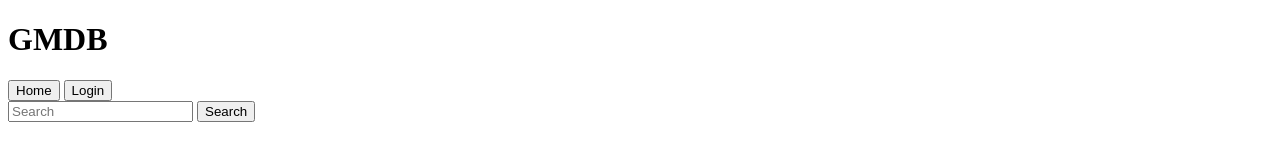
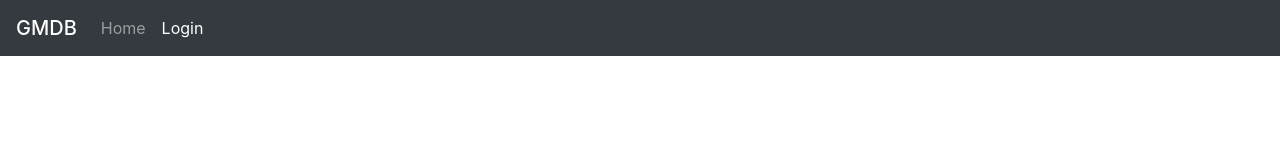
Before and after one commit to ananaso/USAF-html-checkpoint, a plain HTML site: page login.html in a window 1280 px wide. Drawn offline with nearby package versions, Linux system fonts and the light colour scheme.

Commit message:
added bootstrap navbar

```diff
--- a/login.html
+++ b/login.html
@@ -1,17 +1,40 @@
 <!DOCTYPE html>
 <html lang="en">
   <head>
+    <!-- Required meta tags -->
+    <meta charset="utf-8">
+    <meta name="viewport" content="width=device-width, initial-scale=1, shrink-to-fit=no">
+
+    <!-- Bootstrap CSS -->
+    <link rel="stylesheet" href="https://maxcdn.bootstrapcdn.com/bootstrap/4.0.0/css/bootstrap.min.css" integrity="sha384-Gn5384xqQ1aoWXA+058RXPxPg6fy4IWvTNh0E263XmFcJlSAwiGgFAW/dAiS6JXm" crossorigin="anonymous">
+
+    <!-- Homegrown CSS -->
+    <link href="header.css" rel="stylesheet">
+
     <title>GMDB</title>
   </head>
   <body>
     <header>
-      <h1>GMDB</h1>
-      <nav>
-        <button type="button">Home</button>
-        <button type="button">Login</button>
+      <nav class="navbar navbar-expand-lg navbar-dark bg-dark">
+        <span class="navbar-brand mb-0 h1">GMDB</span>
+        <button class="navbar-toggler" type="button" data-toggle="collapse" data-target="#navbarNav">
+          <span class="navbar-toggler-icon"></span>
+        </button>
+        <div class="collapse navbar-collapse" id="navbarNav">
+          <ul class="navbar-nav">
+            <li class="nav-item">
+              <a class="nav-link" href="index.html">Home</a>
+            </li>
+            <li class="nav-item active">
+              <a class="nav-link" href="login.html">Login<span class="sr-only">(current)</span></a>
+            </li>
+          </ul>
       </nav>
-      <input type="search" placeholder="Search" id="movieSearch" name="movieSearch">
-      <button type="button" id="searchButton">Search</button>
     </header>
   </body>
 </html>
+
+<!--
+        </div>
+        <input type="search" placeholder="Search" id="movieSearch" name="movieSearch">
+        <button type="button" id="searchButton">Search</button>-->
```
